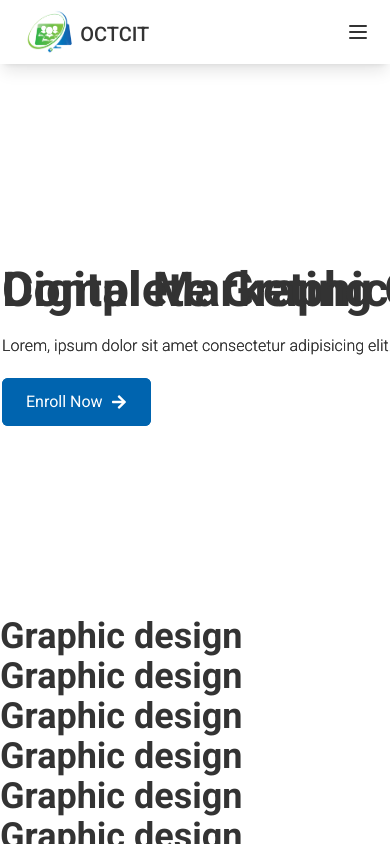
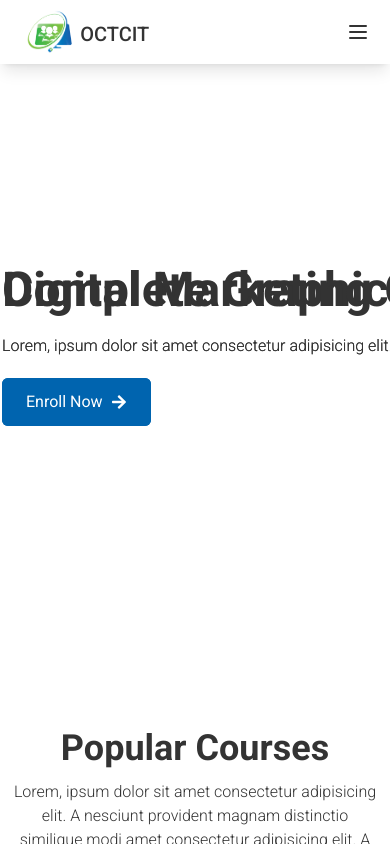
Before and after one commit to utsobe/octc-it-client, a React (Create React App) app: page / in a window 390 px wide. Built offline with nearby package versions, Linux system fonts and the light colour scheme.

Commit message:
popular course section added

```diff
--- a/src/pages/Home/Banner.js
+++ b/src/pages/Home/Banner.js
@@ -36,8 +36,6 @@ const bnrData = [
         bnrBody: 'Lorem, ipsum dolor sit amet consectetur adipisicing elit. Recusandae, sit reprehenderit unde fuga nemo repellat commodi illo. Doloribus animi provident reprehenderit ducimus consequuntur recusandae doloremque incidunt, ipsa officiis eum quis.'
     },
 ];
-
-console.log(bnrData.length);
 
 
 const Banner = () => {
--- a/src/pages/Home/CoursesSection.js
+++ b/src/pages/Home/CoursesSection.js
@@ -1,20 +1,78 @@
 import React from 'react';
+import course1 from '../../assets/course-images/graphic-img.jpg';
+
+
+const courses = [
+    {
+        title: 'Microsoft Office',
+        image: course1,
+        shortDescription: 'Lorem, ipsum dolor sit amet consectetur adipisicing elit. A nesciunt provident',
+        price: 7000
+    },
+    {
+        title: 'Graphic Design',
+        image: course1,
+        shortDescription: 'Lorem, ipsum dolor sit amet consectetur adipisicing elit. A nesciunt provident',
+        price: 7000
+    },
+    {
+        title: 'Digital Marketing',
+        image: course1,
+        shortDescription: 'Lorem, ipsum dolor sit amet consectetur adipisicing elit. A nesciunt provident',
+        price: 7000
+    },
+]
 
 const CoursesSection = () => {
     return (
-        <div>
-            <h3 className='text-4xl font-semibold'>Graphic design</h3>
-            <h3 className='text-4xl font-semibold'>Graphic design</h3>
-            <h3 className='text-4xl font-semibold'>Graphic design</h3>
-            <h3 className='text-4xl font-semibold'>Graphic design</h3>
-            <h3 className='text-4xl font-semibold'>Graphic design</h3>
-            <h3 className='text-4xl font-semibold'>Graphic design</h3>
-            <h3 className='text-4xl font-semibold'>Graphic design</h3>
-            <h3 className='text-4xl font-semibold'>Graphic design</h3>
-            <h3 className='text-4xl font-semibold'>Graphic design</h3>
-            <h3 className='text-4xl font-semibold'>Graphic design</h3>
-            <h3 className='text-4xl font-semibold'>Graphic design</h3>
-            <h3 className='text-4xl font-semibold'>Graphic design</h3>
+        <div className='lg:max-w-7xl mx-auto lg:px-12 mt-28'>
+            {/* section-title */}
+            <div className='text-center font-light'>
+                <h1 className='text-4xl font-semibold mb-3'>Popular Courses</h1>
+                <p className='px-3 lg:px-72'>Lorem, ipsum dolor sit amet consectetur adipisicing elit. A nesciunt provident magnam distinctio similique modi amet consectetur adipisicing elit. A nesciunt provident</p>
+            </div>
+            <div className='grid grid-cols-3 gap-10 mt-12'>
+                <div className='border rounded-md'>
+                    <div>
+                        <img src={course1} className='rounded-t-md' alt="" />
+                    </div>
+                    <div className='p-4'>
+                        <h2 className='text-2xl font-semibold'>Graphic Design</h2>
+                        <p className='font-light'>Lorem ipsum, dolor sit amet consectetur adipisicing elit. Aliquam, numquam.</p>
+                        <p>Course fee: 7000$</p>
+                        <div className='mt-4 flex justify-end'>
+                            <button className='mr-4 text-sm text-primary font-semibold border border-primary rounded-md px-5 py-3 hover:bg-primary hover:text-base-100 duration-200'>Show More</button>
+                            <button className='text-sm text-base-100 font-medium bg-primary py-3 px-5 border border-primary rounded-md hover:bg-secondary hover:border-secondary duration-200'>Enroll Now</button>
+                        </div>
+                    </div>
+                </div>
+                <div className=''>
+                    <div>
+                        <img src={course1} alt="" />
+                    </div>
+                    <div>
+                        <h2>Graphic Design</h2>
+                        <p>Course fee: 7000$</p>
+                        <div>
+                            <button>Show More</button>
+                            <button>Enroll Now</button>
+                        </div>
+                    </div>
+                </div>
+                <div className=''>
+                    <div>
+                        <img src={course1} alt="" />
+                    </div>
+                    <div>
+                        <h2>Graphic Design</h2>
+                        <p>Course fee: 7000$</p>
+                        <div>
+                            <button>Show More</button>
+                            <button>Enroll Now</button>
+                        </div>
+                    </div>
+                </div>
+            </div>
         </div>
     );
 };
```
Also changed, not shown: src/assets/course-images/graphic-img.jpg (added).
